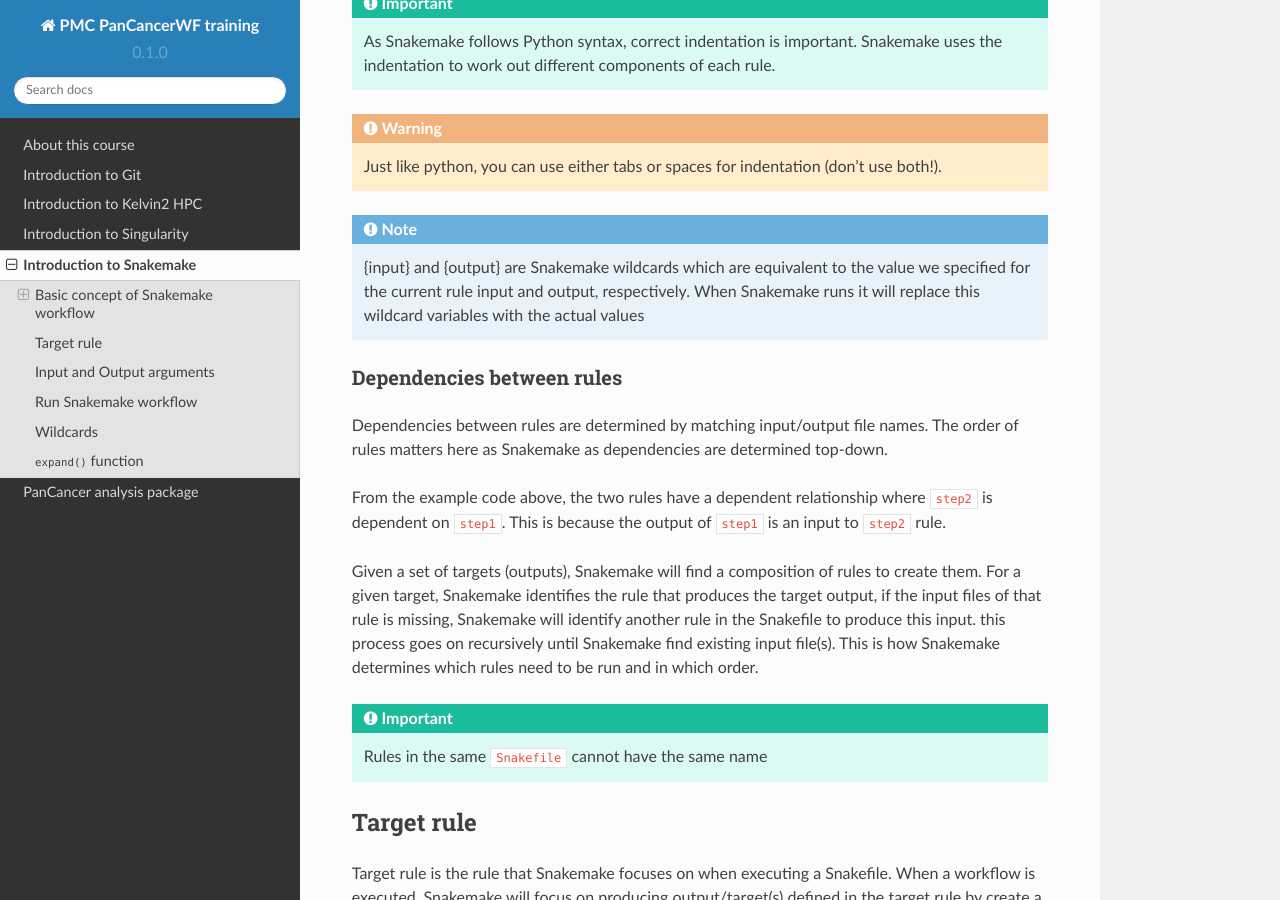
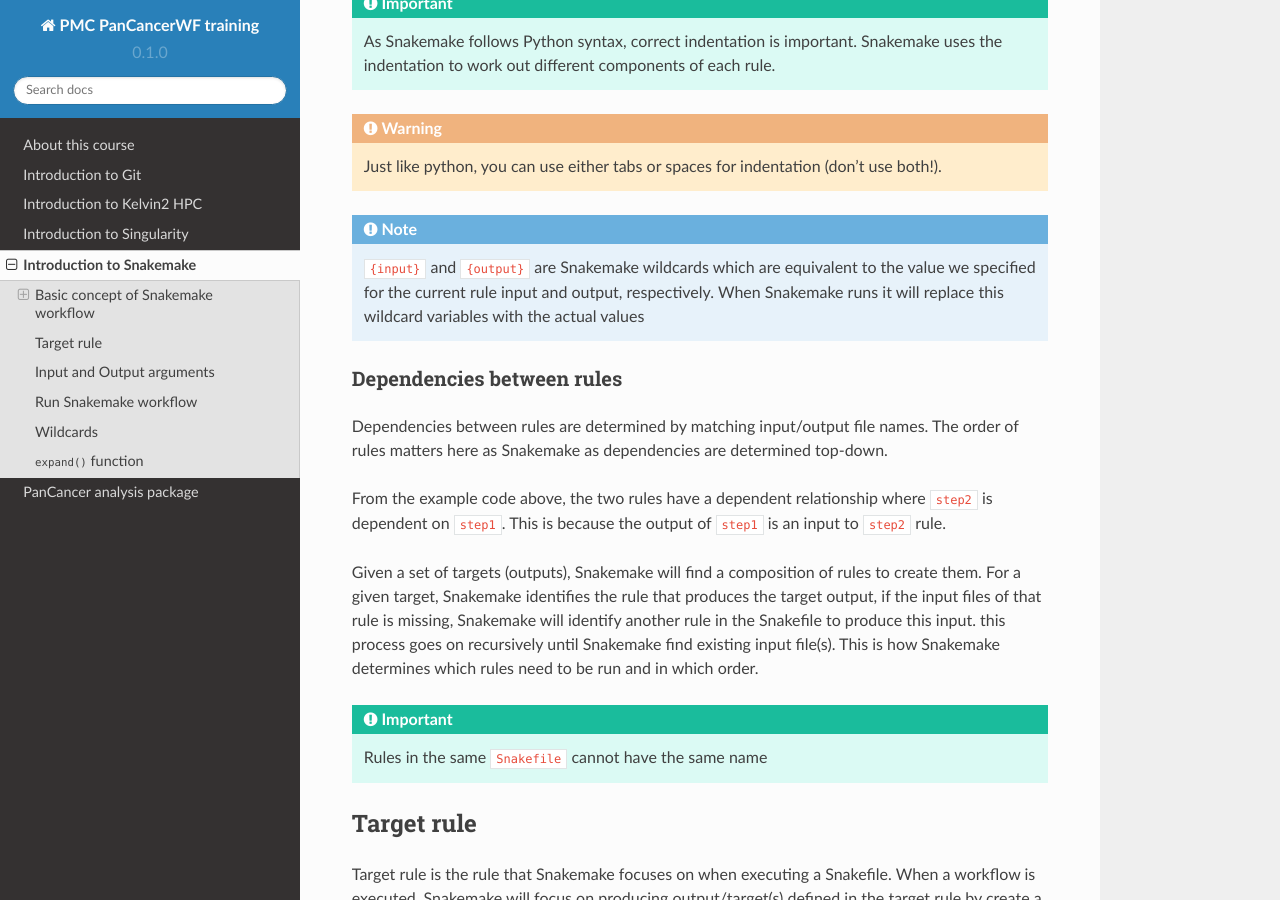
Before and after one commit to sirintra/PMC-PC-training, a Sphinx documentation site: the page built from docs/source/snakemake.rst, in a window 1280 px wide and 900 px high, scrolled down 1093 px. Built offline with Sphinx 7.4.7 and the Read the Docs theme 2.0.0, drawn with Linux system fonts in a browser that asks for light colours.

```diff
--- a/docs/source/snakemake.rst
+++ b/docs/source/snakemake.rst
@@ -51,7 +51,7 @@ Example syntax of a ``Snakefile``:
 
 .. note::
 
-   {input} and {output} are Snakemake wildcards which are equivalent to the value we specified for the current rule input and output, respectively.
+   ``{input}`` and ``{output}`` are Snakemake wildcards which are equivalent to the value we specified for the current rule input and output, respectively.
    When Snakemake runs it will replace this wildcard variables with the actual values
 
 
```
